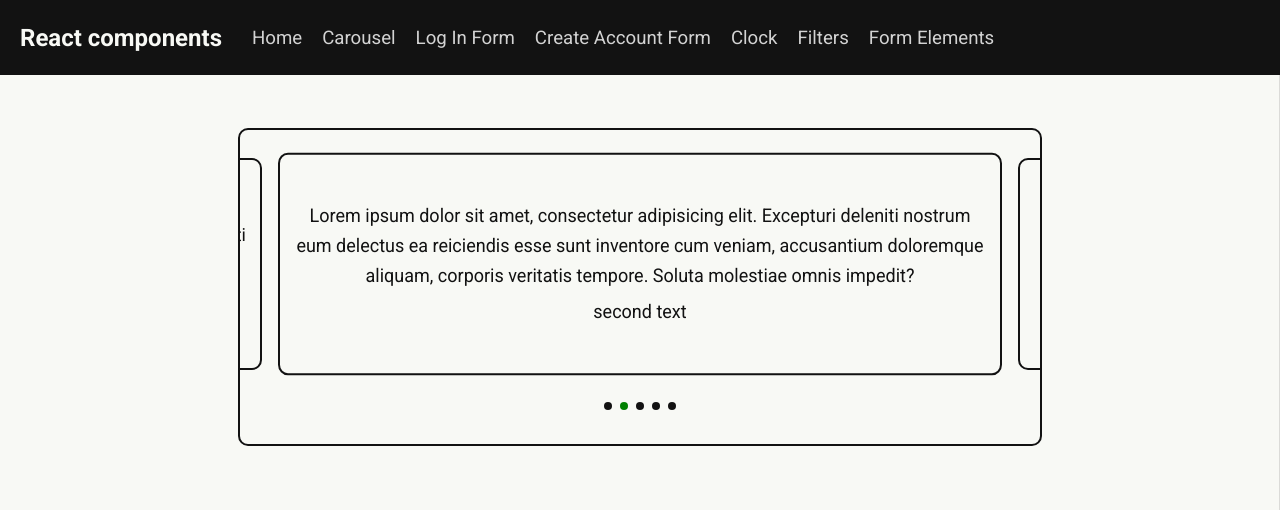
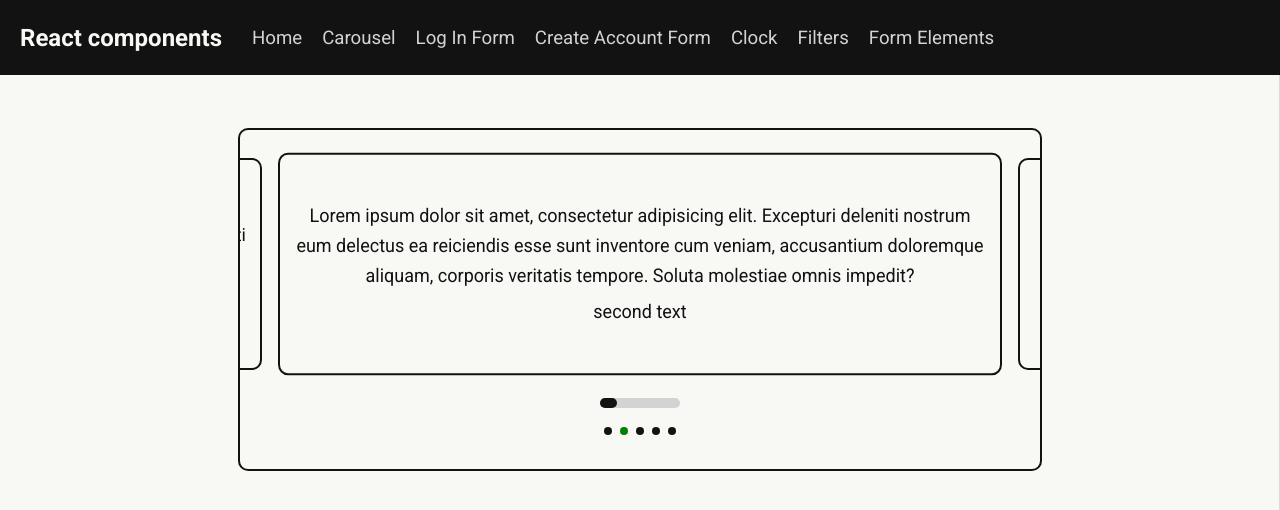
Before and after one commit to Bartosz-Do/react-components, a Next.js app: page /carousel in a window 1280 px wide. Shown: the top 510 px of the page. Built offline with nearby package versions, Linux system fonts and the light colour scheme.

Commit message:
progress bar for Carousel

```diff
--- a/app/carousel/page.tsx
+++ b/app/carousel/page.tsx
@@ -10,7 +10,7 @@ export default function HomePage() {
     return (
         <main>
             <div className='center'>
-                <Carousel interval={3000} maxWidth={800}>
+                <Carousel interval={5000} maxWidth={800}>
                     <div>
                         <p>Lorem ipsum dolor sit amet, consectetur adipisicing elit. Maxime magni, dolore deleniti iure odit blanditiis molestias repellendus minima voluptatum dolor et molestiae odio expedita aperiam culpa amet voluptates. Doloribus, laborum.</p>
                     </div>
--- a/app/components/Carousel2.tsx
+++ b/app/components/Carousel2.tsx
@@ -10,9 +10,19 @@ export default function Carousel({ children, interval, maxWidth = 500 } : {
     let childrenArray = Children.toArray(children);
     const [centerElement, setCenterElement] = useState<number>(0);
     const [offsetX, setOffsetX] = useState<number>(440);
+    const [progressBarKey, setProgressBarKey] = useState<number>(0);
 
     const carousel = useRef<HTMLDivElement | null>(null);
 
+    const changeProgressBarKey = () => {
+        setProgressBarKey(prev => {
+            if (prev === 0) {
+                return 1;
+            } else {
+                return 0;
+            }
+        })
+    }
     const nextElement = () => {
         setCenterElement(prev => {
             let newElement = prev + 1;
@@ -37,8 +47,9 @@ export default function Carousel({ children, interval, maxWidth = 500 } : {
     }, [children]);
 
     useEffect(() => {
+        changeProgressBarKey();
         let intervalId : any;
-        if (interval != 0) {
+        if (interval !== 0) {
             intervalId = setInterval(nextElement, interval);
         }
 
@@ -81,6 +92,11 @@ export default function Carousel({ children, interval, maxWidth = 500 } : {
 
             <div className={styles.prevButton} onClick={prevElement}>&lt;</div>
             <div className={styles.nextButton} onClick={nextElement}>&gt;</div>
+            { interval !== 0 ?  <div className={styles.progressBarDiv}>
+                <div className={styles.progressBarBox}>
+                    <div className={styles.progressBar} key={progressBarKey} style={{animation: `${styles.load} ${interval}ms linear`}}></div>
+                </div>
+            </div> : '' }
             <div className={styles.dotsDiv}>
                 { childrenArray.map((el, i) => {
                     return (
--- a/app/components/styles/carousel2.module.css
+++ b/app/components/styles/carousel2.module.css
@@ -25,7 +25,7 @@
     flex-direction: column;
     justify-content: center;
     align-items: center;
-    transition: 0.8s transform;
+    transition: 0.5s transform;
 }
 
 .prevButton, .nextButton {
@@ -54,6 +54,34 @@
     filter: opacity(0.9);
 }
 
+.progressBarDiv {
+    width: 100%;
+    display: flex;
+    justify-content: center;
+    margin-bottom: 15px;
+    height: 10px;
+}
+.progressBarBox {
+    width: 80px;
+    background-color: lightgray;
+    height: 10px;
+    border-radius: 5px;
+}
+.progressBar {
+    background-color: #121212;
+    height: 10px;
+    transition: 0.1s;
+    border-radius: 5px;
+}
+@keyframes load {
+    0% {
+        width: 10px;
+    }
+    100% {
+        width: 100%;
+    }
+}
+
 .dotsDiv {
     width: 100%;
     display: flex;
```
